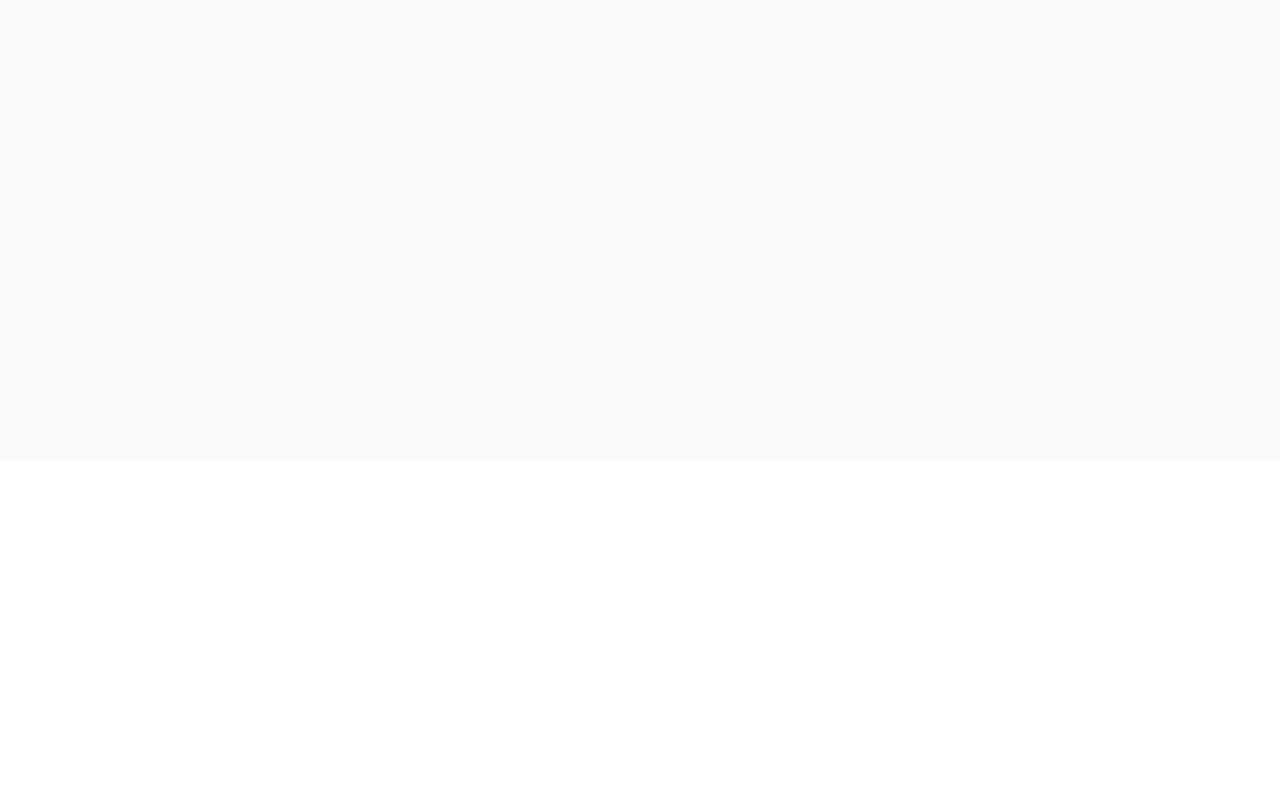
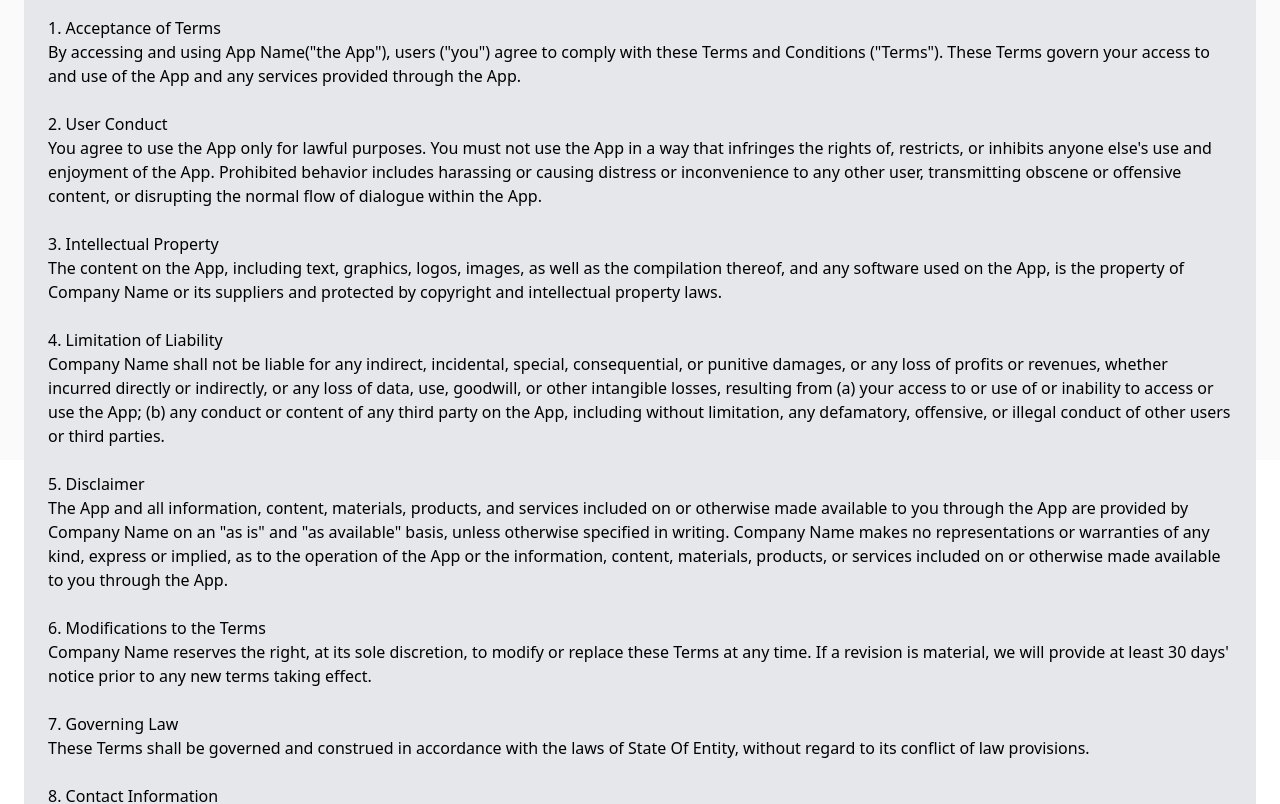
Before and after one commit to arthur-diniz-sd/car-compliance-website, a React app: page /terms-and-conditions in a window 1280 px wide. Shown: the part 340-1144 px from the top of the page. Before the commit the page ends 800 px from the top, so only its background shows below. Built offline with nearby package versions, Linux system fonts and the light colour scheme; the HTML template or start-up script is replaced by a standard one.

Commit message:
Update terms-and-conditions.jsx

```diff
--- a/src/pages/terms-and-conditions.jsx
+++ b/src/pages/terms-and-conditions.jsx
@@ -6,7 +6,96 @@ import { Link } from "react-router-dom";
 const TermsAndConditions = () => {
   return (
     <Page title="Terms and Conditions">
-      <Card className={"bg-gray-200 "}>{""}</Card>
+      <Card className={"bg-gray-200 "}>
+        <p className="mb-6">
+          <p>App Name</p>
+          <p>Company Name</p>
+          <p>State Of Entity</p>
+          <p>Support Email</p>
+        </p>
+        <p className="my-6">Terms and Conditions</p>
+        <p>
+          <p className="my-6">
+            <p>1. Acceptance of Terms</p>
+            <p>
+              By accessing and using App Name("the App"), users ("you") agree to
+              comply with these Terms and Conditions ("Terms"). These Terms
+              govern your access to and use of the App and any services provided
+              through the App.
+            </p>
+          </p>
+          <p className="my-6">
+            <p>2. User Conduct</p>
+            <p>
+              You agree to use the App only for lawful purposes. You must not
+              use the App in a way that infringes the rights of, restricts, or
+              inhibits anyone else's use and enjoyment of the App. Prohibited
+              behavior includes harassing or causing distress or inconvenience
+              to any other user, transmitting obscene or offensive content, or
+              disrupting the normal flow of dialogue within the App.
+            </p>
+          </p>
+          <p className="my-6">
+            <p>3. Intellectual Property</p>
+            <p>
+              The content on the App, including text, graphics, logos, images,
+              as well as the compilation thereof, and any software used on the
+              App, is the property of Company Name or its suppliers and
+              protected by copyright and intellectual property laws.
+            </p>
+          </p>
+          <p className="my-6">
+            <p>4. Limitation of Liability</p>
+            <p>
+              Company Name shall not be liable for any indirect, incidental,
+              special, consequential, or punitive damages, or any loss of
+              profits or revenues, whether incurred directly or indirectly, or
+              any loss of data, use, goodwill, or other intangible losses,
+              resulting from (a) your access to or use of or inability to access
+              or use the App; (b) any conduct or content of any third party on
+              the App, including without limitation, any defamatory, offensive,
+              or illegal conduct of other users or third parties.
+            </p>
+          </p>
+          <p className="my-6">
+            <p>5. Disclaimer</p>
+            <p>
+              The App and all information, content, materials, products, and
+              services included on or otherwise made available to you through
+              the App are provided by Company Name on an "as is" and "as
+              available" basis, unless otherwise specified in writing. Company
+              Name makes no representations or warranties of any kind, express
+              or implied, as to the operation of the App or the information,
+              content, materials, products, or services included on or otherwise
+              made available to you through the App.
+            </p>
+          </p>
+          <p className="my-6">
+            <p>6. Modifications to the Terms</p>
+            <p>
+              Company Name reserves the right, at its sole discretion, to modify
+              or replace these Terms at any time. If a revision is material, we
+              will provide at least 30 days' notice prior to any new terms
+              taking effect.
+            </p>
+          </p>
+          <p className="my-6">
+            <p>7. Governing Law</p>
+            <p>
+              These Terms shall be governed and construed in accordance with the
+              laws of State Of Entity, without regard to its conflict of law
+              provisions.
+            </p>
+          </p>
+          <p className="my-6">
+            <p>8. Contact Information</p>
+            <p>
+              For any questions about these Terms, please contact us at Support
+              Email.
+            </p>
+          </p>
+        </p>
+      </Card>
       <div className="flex justify-center">
         <Link to="/">
           <Button className={"h-9 w-72 mt-12"} title="Go back" />
```
